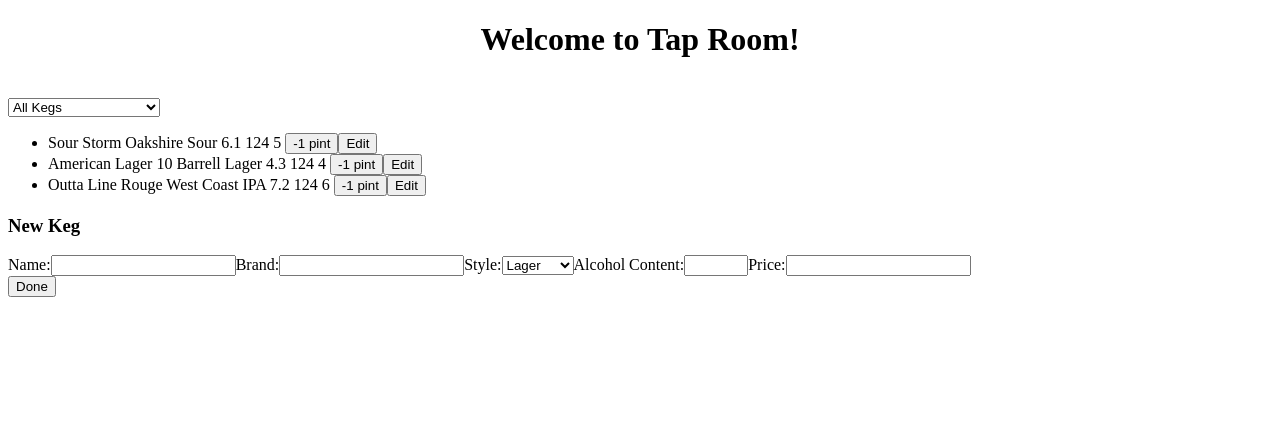
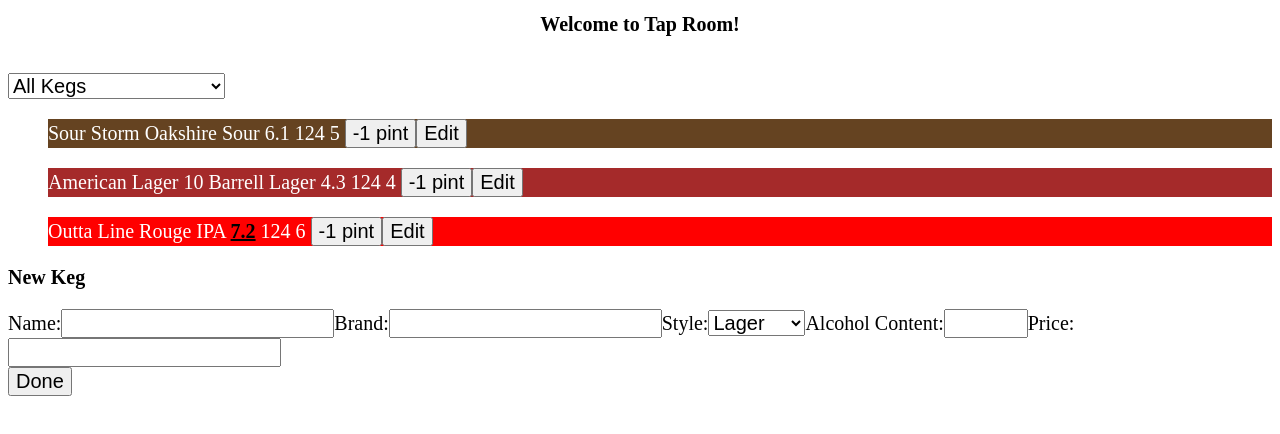
Before and after one commit to claramunro-zz/Keg-Levels-Angular, an Angular app: page / in a window 1280 px wide. Shown: the top 434 px of the page. Built offline with nearby package versions, Linux system fonts and the light colour scheme.

Commit message:
add color to beer style, bold alcohol content

```diff
--- a/src/app/app.component.ts
+++ b/src/app/app.component.ts
@@ -12,7 +12,7 @@
   masterKegList: Keg[] = [
     new Keg("Sour Storm", "Oakshire","Sour",6.1,5),
     new Keg("American Lager", "10 Barrell","Lager",4.3,4),
-    new Keg("Outta Line", "Rouge","West Coast IPA",7.2,6)
+    new Keg("Outta Line", "Rouge","IPA",7.2,6)
   ];
   selectedKeg: Keg = null;
 
--- a/src/app/keg-list/keg-list.component.css
+++ b/src/app/keg-list/keg-list.component.css
@@ -0,0 +1,42 @@
+
+
+.style-color0 {
+  background-color: brown;
+  color: white;
+}
+
+.style-color1 {
+  background-color: red;
+  color: white;
+}
+
+.style-color2 {
+  background-color: yellow;
+  color: orange;
+}
+
+.style-color3 {
+  background-color: #003366;
+  color: white;
+}
+
+.style-color4 {
+  background-color: #ffdf00;
+  color: orange;
+}
+
+.style-color5 {
+  background-color: green;
+  color: white;
+}
+
+.style-color6 {
+  background-color: #654321;
+  color: white;
+}
+
+.style-bold {
+  font-weight: bold;
+  text-decoration: underline;
+  color: black;
+}
--- a/src/app/keg-list/keg-list.component.html
+++ b/src/app/keg-list/keg-list.component.html
@@ -6,8 +6,8 @@
 <br>
 
 <ul>
-  <li *ngFor='let currentKeg of childKegList | runningLow: filterByRunningLow'>{{currentKeg.name}} {{currentKeg.brand}} {{currentKeg.style}} {{currentKeg.alcoholContent}} {{currentKeg.pintLeft}} {{currentKeg.price}}
+  <p [class]="styleColor(currentKeg)" *ngFor='let currentKeg of childKegList | runningLow: filterByRunningLow'>{{currentKeg.name}} {{currentKeg.brand}} {{currentKeg.style}} <span [class]="styleAlcohol(currentKeg)">{{currentKeg.alcoholContent}}</span> {{currentKeg.pintLeft}} {{currentKeg.price}}
     <button (click)="subtractPintClicked(currentKeg)">-1 pint</button>
     <button (click)="editButtonClicked(currentKeg)">Edit</button>
-  </li>
+  </p>
 </ul>
--- a/src/app/keg-list/keg-list.component.ts
+++ b/src/app/keg-list/keg-list.component.ts
@@ -1,5 +1,5 @@
 import { Component, Input, Output, EventEmitter } from '@angular/core';
-import { Keg } from '../models/keg.model';
+import { Keg, beerStyles } from '../models/keg.model';
 
 @Component({
   selector: 'app-keg-list',
@@ -24,4 +24,19 @@
   onChange(optionFromMenu) {
     this.filterByRunningLow = optionFromMenu;
   }
+
+  styleColor(keg: Keg){
+    for(let i=0; i < beerStyles.length; i++)
+    {
+      if(keg.style === beerStyles[i])
+        return "style-color" + i;
+    }
+  }
+
+  styleAlcohol(keg: Keg){
+    if (keg.alcoholContent > 7)
+    {
+      return "style-bold";
+    }
+  }
 }
--- a/src/app/models/keg.model.ts
+++ b/src/app/models/keg.model.ts
@@ -1,4 +1,4 @@
-export const beerStyles: string[] = ["Lager", "IPA", "Pilsner", "Gose", "Wheat", "Pale-Ale", "Stout"]
+export const beerStyles: string[] = ["Lager", "IPA", "Pilsner", "Gose", "Wheat", "Pale-Ale", "Sour"]
 
 export class Keg{
   pintLeft: number = 124;
--- a/src/styles.css
+++ b/src/styles.css
@@ -1 +1,4 @@
 /* You can add global styles to this file, and also import other style files */
+* {
+  font-size: 20px;
+}
```
